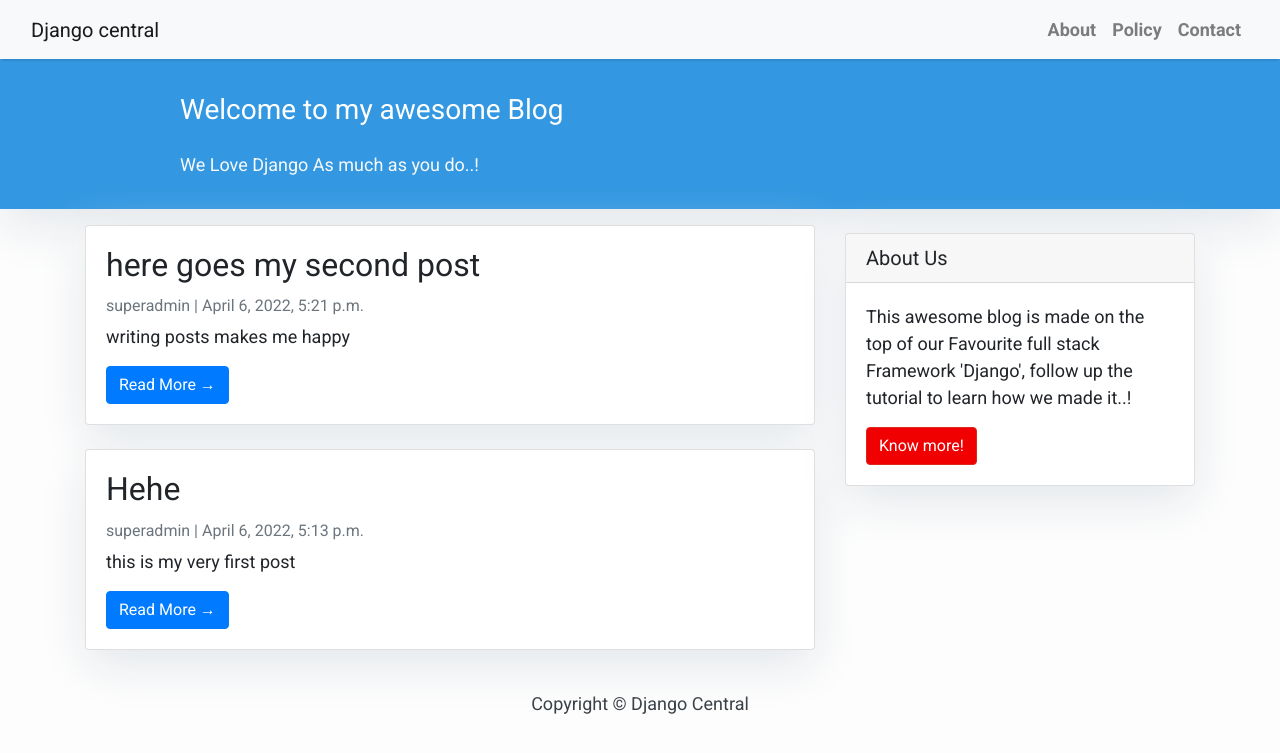
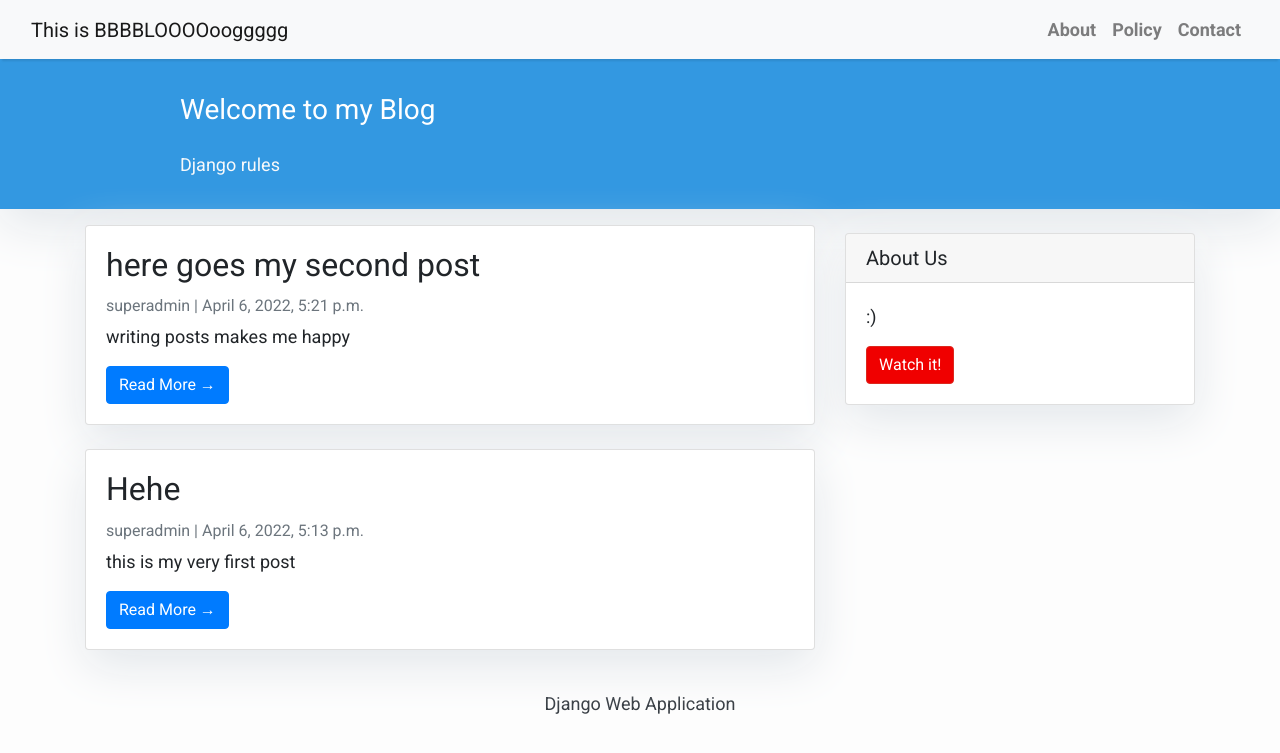
Before and after one commit to HannaYakubchyk/myBlog, a Django app: page / in a window 1280 px wide. Shown: the top 753 px of the page. Run offline with Django 4.2, Linux system fonts and the light colour scheme; data comes from the database, SQL or seed files in the repository; some libraries are stand-ins or nearby versions.

Commit message:
version-01

```diff
--- a/blog/urls.py
+++ b/blog/urls.py
@@ -4,4 +4,5 @@ from django.urls import path
 urlpatterns = [
     path('', views.PostList.as_view(), name='home'),
     path('<slug:slug>/', views.PostDetail.as_view(), name='post_detail'),
+    path('contact', views.ContactDetail.as_view(), name='contact')
 ]
--- a/blog/views.py
+++ b/blog/views.py
@@ -10,3 +10,7 @@ class PostList(generic.ListView):
 class PostDetail(generic.DetailView):
     model = Post
     template_name = 'post_detail.html'
+
+
+class ContactDetail(generic.TemplateView):
+    template_name = 'contact.html'
--- a/templates/base.html
+++ b/templates/base.html
@@ -2,7 +2,7 @@
 <html>
 
     <head>
-        <title>Django Central</title>
+        <title>Django Blog</title>
         <link href="https://fonts.googleapis.com/css?family=Roboto:400,700" rel="stylesheet">
         <meta name="google" content="notranslate" />
         <meta name="viewport" content="width=device-width, initial-scale=1" />
@@ -37,7 +37,7 @@
         <!-- Navigation -->
         <nav class="navbar navbar-expand-lg navbar-light bg-light shadow" id="mainNav">
             <div class="container-fluid">
-                <a class="navbar-brand" href="{% url 'home' %}">Django central</a>
+                <a class="navbar-brand" href="{% url 'home' %}">This is BBBBLOOOOooggggg</a>
                 <button class="navbar-toggler navbar-toggler-right" type="button" data-toggle="collapse" data-target="#navbarResponsive"
                     aria-controls="navbarResponsive" aria-expanded="false" aria-label="Toggle navigation">
                     <span class="navbar-toggler-icon"></span>
@@ -51,7 +51,8 @@
                             <a class="nav-link text-black font-weight-bold" href="#">Policy</a>
                         </li>
                         <li class="nav-item text-black">
-                            <a class="nav-link text-black font-weight-bold" href="#">Contact</a>
+                            <a class="nav-link text-black font-weight-bold" href="{% url 'contact'  %}">Contact</a>
+
                         </li>
                     </ul>
                 </div>
@@ -62,7 +63,7 @@
         {% endblock content %}
         <!-- Footer -->
         <footer class="py-3 bg-grey">
-            <p class="m-0 text-dark text-center ">Copyright &copy; Django Central</p>
+            <p class="m-0 text-dark text-center ">Django Web Application</p>
         </footer>
     </body>
 </html>
--- a/templates/index.html
+++ b/templates/index.html
@@ -22,8 +22,8 @@
         <div class="row">
             <div class=" col-md-8 col-md-10 mx-auto">
                 <div class="site-heading">
-                    <h3 class=" site-heading my-4 mt-3 text-white"> Welcome to my awesome Blog </h3>
-                    <p class="text-light">We Love Django As much as you do..! &nbsp
+                    <h3 class=" site-heading my-4 mt-3 text-white"> Welcome to my Blog </h3>
+                    <p class="text-light">Django rules
                     </p>
                 </div>
             </div>
--- a/templates/sidebar.html
+++ b/templates/sidebar.html
@@ -13,9 +13,9 @@
 <div class="card my-4">
         <h5 class="card-header">About Us</h5>
     <div class="card-body">
-        <p class="card-text"> This awesome blog is made on the top of our Favourite full stack Framework 'Django', follow up the tutorial to learn how we made it..!</p>
-        <a href="https://djangocentral.com/building-a-blog-application-with-django"
-           class="btn btn-danger">Know more!</a>
+        <p class="card-text"> :)</p>
+        <a href="https://upload.wikimedia.org/wikipedia/commons/thumb/2/28/HelloWorld.svg/2560px-HelloWorld.svg.png"
+           class="btn btn-danger">Watch it!</a>
     </div>
 </div>
 </div>
```
